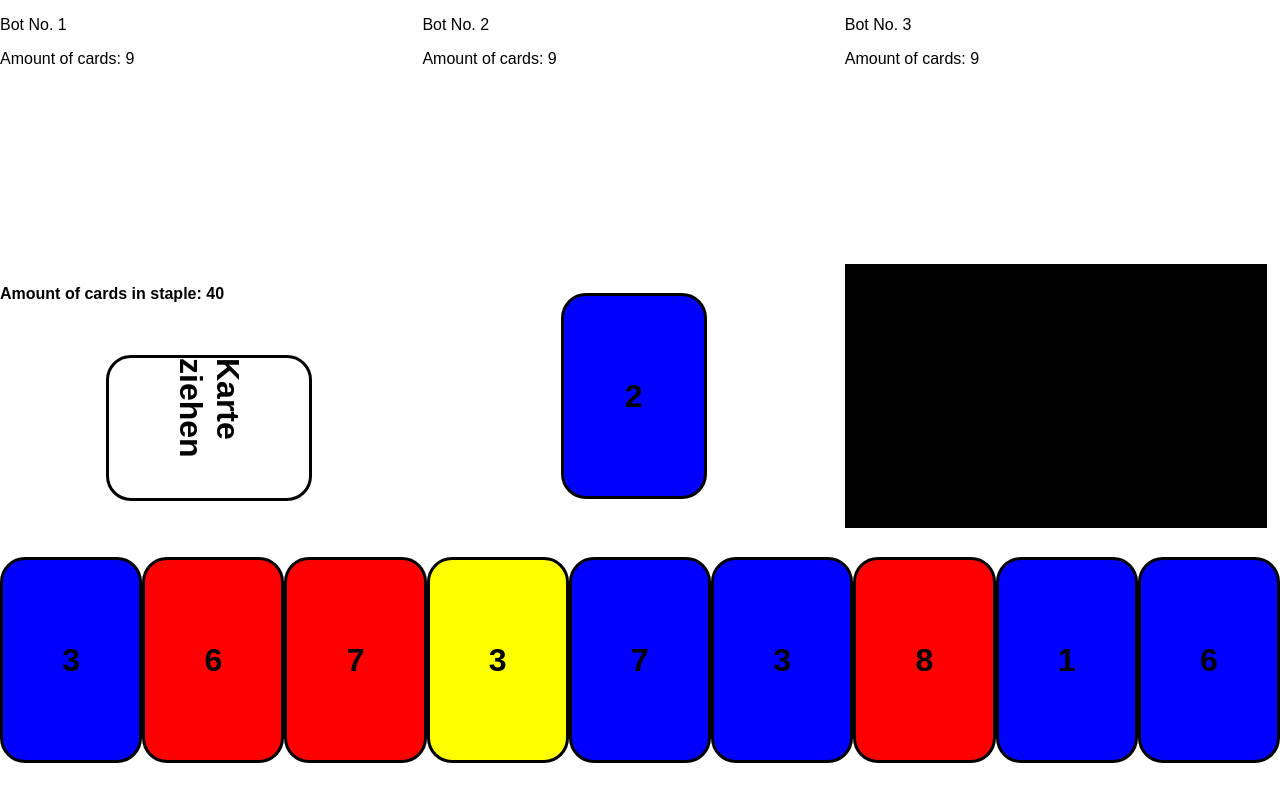
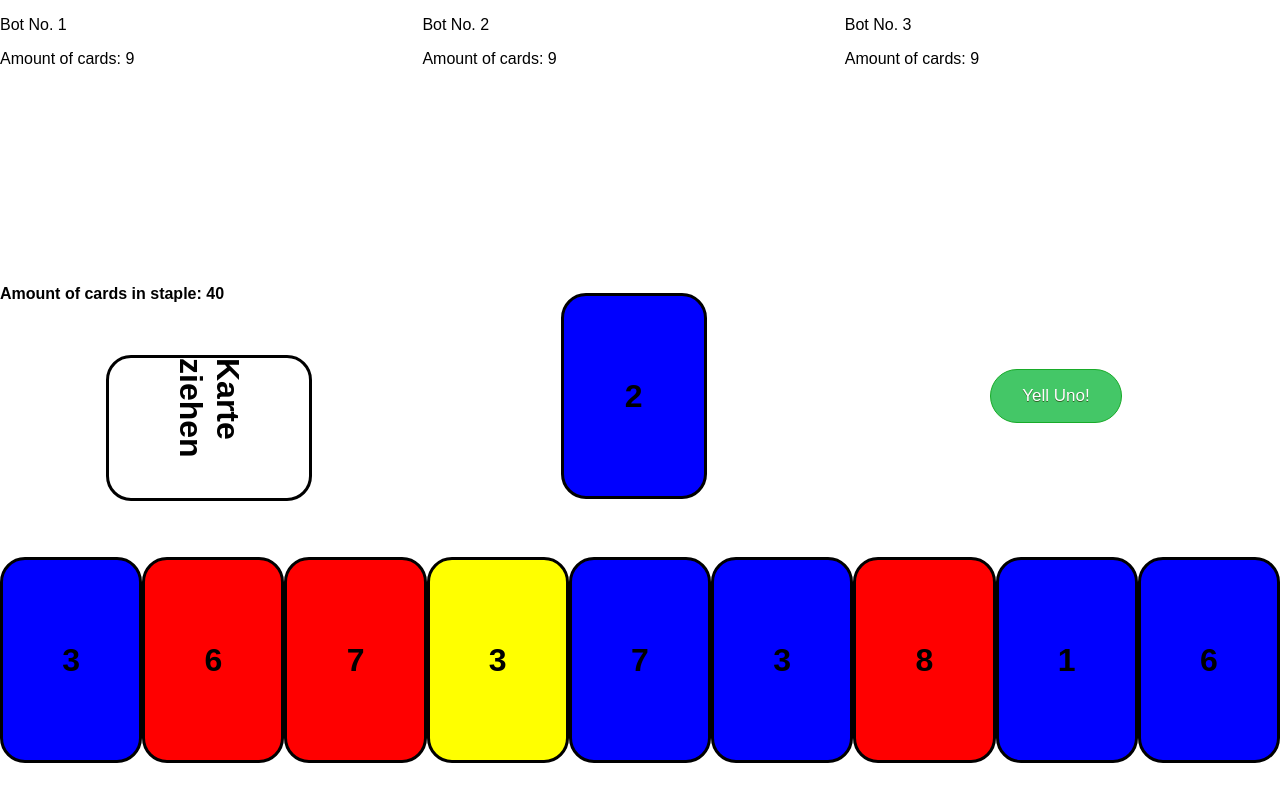
Before and after one commit to andyundso/uno-bot, a React (Create React App) app: page / in a window 1280 px wide. Built offline with nearby package versions, Linux system fonts and the light colour scheme; the HTML template or start-up script is replaced by a standard one.

Commit message:
its now required to Yell Uno
Bots will yell uno as well and have slight chance to miss calling uno or calling it too early. Also, I did some refactoring to the IziToast module

```diff
--- a/src/App.tsx
+++ b/src/App.tsx
@@ -1,13 +1,15 @@
 import 'izitoast/dist/css/iziToast.css';
-import iziToast from "izitoast";
 import * as React from 'react';
 import './App.css';
 import {updateBotCardState} from "./helpers/botFunctions";
 import {distributeCards, generateCards, playableCards, validCard} from "./helpers/cardFunctions";
+import {readablePlayerName} from "./helpers/helpers";
+import {ErrorMessage, SuccessMessage} from "./helpers/iziToast";
 import {BotBoard} from "./layout/BotBoard";
 import {Card} from "./layout/Card";
 import {CardStaple} from "./layout/CardStaple";
 import {PlayerBoard} from "./layout/PlayerBoard";
+import {YellUno} from "./layout/YellUno";
 import {DistributedCards, ICard} from "./types";
 
 const playerNumber: number = 3;
@@ -21,6 +23,7 @@ interface State {
     playedCards: ICard[];
     playerCardStaples: Array<ICard[]>
     loading: boolean;
+    yelledUno: Array<Boolean>
 }
 
 class App extends React.Component<Props, State> {
@@ -32,7 +35,8 @@ class App extends React.Component<Props, State> {
             currentPlayer: 3,
             loading: true,
             playedCards: [],
-            playerCardStaples: []
+            playerCardStaples: [],
+            yelledUno: [false, false, false, false]
         }
     }
 
@@ -58,8 +62,14 @@ class App extends React.Component<Props, State> {
         });
     }
 
-    public componentDidUpdate(prevState: Readonly<State>): void {
+    public componentDidUpdate(prevProps: Readonly<Props>, prevState: Readonly<State>): void {
         if (prevState.currentPlayer !== this.state.currentPlayer) {
+            // check the uno calls from the last player
+            this.checkForWrongUnoCalls(
+                prevState.playerCardStaples[prevState.currentPlayer],
+                prevState.currentPlayer
+            );
+
             if (this.state.currentPlayer !== 3) {
                 this.calculateBotTurn()
             }
@@ -84,6 +94,12 @@ class App extends React.Component<Props, State> {
             playerCardStaples[currentPlayer].unshift(cardToTake!)
         }
 
+        // bot has an 90 percent chance to yell uno or a 2 percent chance to wrongly call uno
+        if ((playerCardStaples[currentPlayer].length === 1 && Math.random() < 0.9) ||
+            playerCardStaples[currentPlayer].length !== 1 && Math.random() > 0.98) {
+            this.yellUno()
+        }
+
         this.setState({
             cardStaple: cardStaple,
             currentPlayer: (currentPlayer + 1) % 4,
@@ -92,13 +108,27 @@ class App extends React.Component<Props, State> {
         })
     }
 
+    private checkForWrongUnoCalls(prevCards: ICard[], prevPlayer: number) {
+        if (prevCards.length === 1 && !this.state.yelledUno[prevPlayer]) {
+            // player missed to yell uno and has to pick two additional cards
+            ErrorMessage(readablePlayerName(prevPlayer) + ' missed to call uno and picks up two additional cards');
+            this.takeTwoCards(prevPlayer)
+        } else if (prevCards.length !== 1 && this.state.yelledUno[prevPlayer]) {
+            // player wrongly called uno and has to take two cards as well
+            ErrorMessage(readablePlayerName(prevPlayer) + ' called UNO too early and has to pick up two additional cards');
+            this.takeTwoCards(prevPlayer)
+        } else {
+            if (!this.state.yelledUno.every(value => !value)) {
+                this.setState({
+                    yelledUno: [false, false, false, false]
+                })
+            }
+        }
+    }
+
     public takeCard = () => {
         if (playableCards(this.state.playerCardStaples[playerNumber], this.state.playedCards[0])) {
-            iziToast.show({
-                color: 'red',
-                message: 'Du kannst Karten ausspielen, daher musst du keine Karte ziehen!',
-                position: 'topCenter',
-            })
+            ErrorMessage('Du kannst Karten ausspielen, daher musst du keine Karte ziehen!')
         } else {
             let newPlayerCardStaple: Array<ICard[]> = this.state.playerCardStaples;
             const cardStaple = this.state.cardStaple;
@@ -113,6 +143,18 @@ class App extends React.Component<Props, State> {
             })
         }
     };
+
+    private takeTwoCards(playerNumber: number) {
+        let {cardStaple, playerCardStaples} = this.state;
+        const card1 = cardStaple.shift();
+        const card2 = cardStaple.shift();
+        playerCardStaples[playerNumber].push(card1!);
+        playerCardStaples[playerNumber].push(card2!);
+
+        this.setState({
+            playerCardStaples, cardStaple
+        })
+    }
 
     public updatePlayerCardState = (cardId: number) => {
         const card = this.state.playerCardStaples[playerNumber].find((c: ICard) => c.key === cardId);
@@ -129,13 +171,16 @@ class App extends React.Component<Props, State> {
                     playerCardStaples: newPlayerCardStaples
                 })
             } else {
-                iziToast.show({
-                    color: 'red',
-                    message: 'Du kannst diese Karte nicht spielen!',
-                    position: 'topCenter',
-                })
+                ErrorMessage('Du kannst diese Karte nicht spielen!');
             }
         }
+    };
+
+    public yellUno = () => {
+        let {yelledUno} = this.state;
+        yelledUno[this.state.currentPlayer] = true;
+        this.setState({yelledUno});
+        SuccessMessage(readablePlayerName(this.state.currentPlayer) + ' yelled Uno!')
     };
 
     public render() {
@@ -164,7 +209,9 @@ class App extends React.Component<Props, State> {
                         }}>
                             <Card color={this.state.playedCards[0].color} value={this.state.playedCards[0].value}/>
                         </div>
-                        <div style={{backgroundColor: 'black', float: 'left', height: '100%', width: '33%'}}/>
+                        <div style={{float: 'left', height: '100%', width: '33%'}}>
+                            <YellUno onClick={this.yellUno}/>
+                        </div>
                     </div>
 
                     <div style={{height: '33%'}}>
--- /dev/null
+++ b/src/css/general.css
@@ -0,0 +1,22 @@
+.green-button {
+    background-color:#44c767;
+    -moz-border-radius:28px;
+    -webkit-border-radius:28px;
+    border-radius:28px;
+    border:1px solid #18ab29;
+    display:inline-block;
+    cursor:pointer;
+    color:#ffffff;
+    font-family:Arial;
+    font-size:17px;
+    padding:16px 31px;
+    text-decoration:none;
+    text-shadow:0px 1px 0px #2f6627;
+}
+.green-button:hover {
+    background-color:#5cbf2a;
+}
+.green-button:active {
+    position:relative;
+    top:1px;
+}
--- /dev/null
+++ b/src/helpers/helpers.ts
@@ -0,0 +1,3 @@
+export const readablePlayerName = (playerNumber: number):string => {
+    return playerNumber === 3 ? 'You' : 'Bot ' + (playerNumber + 1)
+};
--- /dev/null
+++ b/src/helpers/iziToast.ts
@@ -0,0 +1,17 @@
+import iziToast from "izitoast";
+
+export const ErrorMessage = (message: string) => {
+    iziToast.show({
+        color: 'red',
+        message: message,
+        position: 'topCenter',
+    })
+};
+
+export const SuccessMessage = (message: string) => {
+    iziToast.show({
+        color: 'green',
+        message: message,
+        position: 'topCenter',
+    })
+};
--- /dev/null
+++ b/src/layout/YellUno.tsx
@@ -0,0 +1,17 @@
+import * as React from 'react'
+import '../css/general.css'
+
+interface Props {
+    onClick: () => void;
+}
+
+export const YellUno = ({onClick}: Props) =>
+    <div style={{
+        alignItems: 'center',
+        display: 'flex',
+        justifyContent: 'space-evenly',
+        height: '100%',
+        width: '100%'
+    }}>
+        <button className={'green-button'} onClick={onClick}>Yell Uno!</button>
+    </div>;
```
